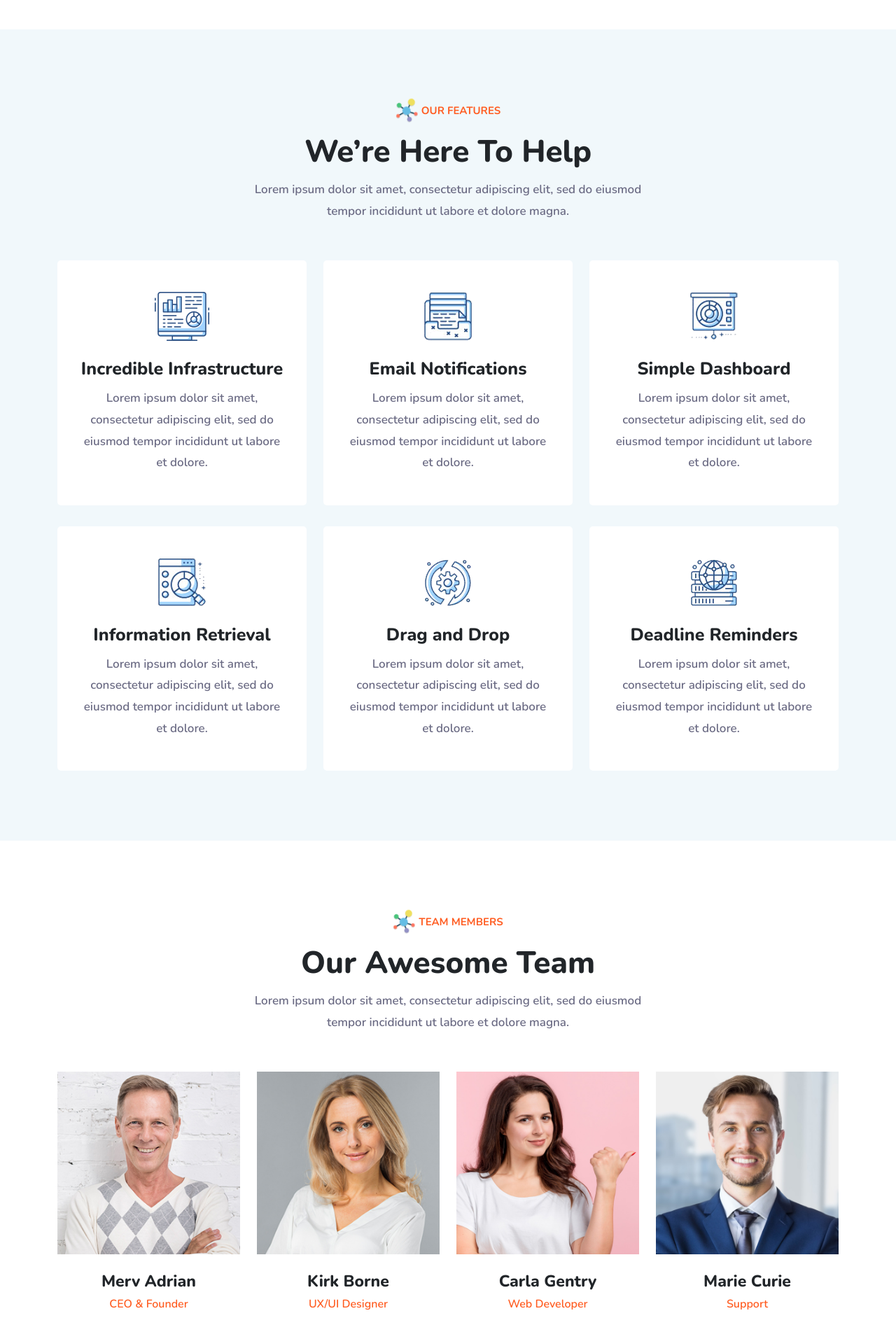
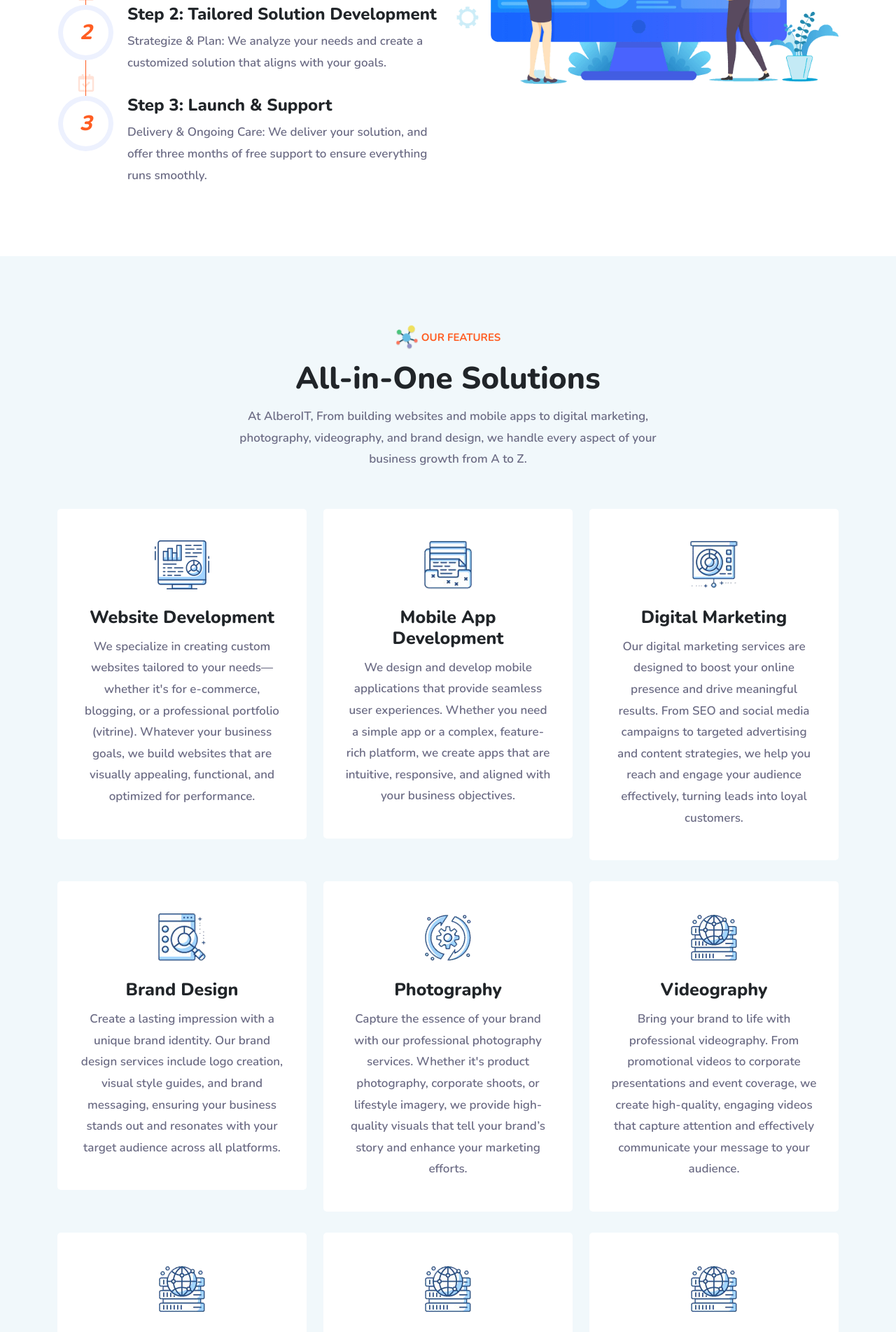
Before and after one commit to moezgrami97/DubaiITCompany, a Next.js app: page / in a window 1280 px wide. Shown: the part 2860-4763 px from the top of the page at 70% size. Built offline with nearby package versions, Linux system fonts and the light colour scheme.

Commit message:
hompage content update

```diff
--- a/src/app/page.tsx
+++ b/src/app/page.tsx
@@ -11,6 +11,8 @@ import Partner from "../components/ITServices/Partner";
 import OurBlog from "../components/ITServices/OurBlog";
 import ProjectStartArea from "../components/ITServices/ProjectStartArea";
 import Footer from "../components/Layouts/Footer";
+import WhyChooseUs from "../components/AboutUs/WhyChooseUs";
+
 import { SpeedInsights } from "@vercel/speed-insights/next"
 
 export default function Home() {
@@ -24,22 +26,26 @@ export default function Home() {
 
       <OurServices />
 
+      <WhyChooseUs />
+
       <OurFeatures />
 
-      <TeamMember />
+      {/* <TeamMember /> */}
 
-      <RecentProjects />
+      {/* <RecentProjects /> */}
 
-      <Pricing />
+      {/* <Pricing /> */}
 
-      <Testimonials />
+      {/* <Testimonials /> */}
 
-      <Partner />
-
-      <OurBlog />
+      {/* <Partner /> */}
 
       <ProjectStartArea />
+
+      {/* <OurBlog /> */}
+
       <SpeedInsights />
+
       <Footer />
 
     </>
--- a/src/components/AboutUs/WhyChooseUs.tsx
+++ b/src/components/AboutUs/WhyChooseUs.tsx
@@ -18,40 +18,36 @@ const WhyChooseUs: React.FC = () => {
                     width={32}
                     height={34}
                   />
-                  People Love Us
+                  Scrum Methodology
                 </span>
 
-                <h2>Why Choose Us?</h2>
+                <h2>Our Approach</h2>
                 <p>
-                  Lorem ipsum dolor sit amet, consectetur adipiscing elit, sed
-                  do eiusmod tempor incididunt ut labore et dolore magna.
+                  We listen to our clients, analyze their business needs, and propose the most effective solutions. Throughout the process, we keep our clients informed with weekly meetings to track progress. After delivery, we provide three months of free support to ensure everything runs smoothly.
                 </p>
 
                 <div className="inner-box">
                   <div className="single-item">
                     <div className="count-box">1</div>
-                    <h3>Data for All Your People</h3>
+                    <h3>Step 1: Contact Us</h3>
                     <p>
-                      Dolor sit amet consectetur elit eiusmod tempor incidi dunt
-                      labore dolore magna aliqua enim.
+                    Get in touch: Request a free consultation to discuss your business needs with our expert team.
                     </p>
                   </div>
 
                   <div className="single-item">
                     <div className="count-box">2</div>
-                    <h3>A New Breed of AI</h3>
+                    <h3>Step 2: Tailored Solution Development</h3>
                     <p>
-                      Dolor sit amet consectetur elit eiusmod tempor incidi dunt
-                      labore dolore magna aliqua enim.
+                    Strategize & Plan: We analyze your needs and create a customized solution that aligns with your goals.
                     </p>
                   </div>
 
                   <div className="single-item">
                     <div className="count-box">3</div>
-                    <h3>Analytics Business</h3>
+                    <h3>Step 3: Launch & Support</h3>
                     <p>
-                      Dolor sit amet consectetur elit eiusmod tempor incidi dunt
-                      labore dolore magna aliqua enim.
+                    Delivery & Ongoing Care: We deliver your solution, and offer three months of free support to ensure everything runs smoothly.
                     </p>
                   </div>
                 </div>
--- a/src/components/ITServices/OurFeatures.tsx
+++ b/src/components/ITServices/OurFeatures.tsx
@@ -25,10 +25,9 @@ const OurFeatures: React.FC = () => {
               Our Features
             </span>
 
-            <h2>We’re Here To Help</h2>
+            <h2>All-in-One Solutions</h2>
             <p>
-              Lorem ipsum dolor sit amet, consectetur adipiscing elit, sed do
-              eiusmod tempor incididunt ut labore et dolore magna.
+            At AlberoIT, From building websites and mobile apps to digital marketing, photography, videography, and brand design, we handle every aspect of your business growth from A to Z.
             </p>
           </div>
 
@@ -49,10 +48,9 @@ const OurFeatures: React.FC = () => {
                     height={70}
                   />
                 </div>
-                <h3>Incredible Infrastructure</h3>
+                <h3>Website Development</h3>
                 <p>
-                  Lorem ipsum dolor sit amet, consectetur adipiscing elit, sed
-                  do eiusmod tempor incididunt ut labore et dolore.
+                We specialize in creating custom websites tailored to your needs—whether it's for e-commerce, blogging, or a professional portfolio (vitrine). Whatever your business goals, we build websites that are visually appealing, functional, and optimized for performance.
                 </p>
               </div>
             </div>
@@ -73,10 +71,9 @@ const OurFeatures: React.FC = () => {
                     height={70}
                   />
                 </div>
-                <h3>Email Notifications</h3>
+                <h3>Mobile App Development</h3>
                 <p>
-                  Lorem ipsum dolor sit amet, consectetur adipiscing elit, sed
-                  do eiusmod tempor incididunt ut labore et dolore.
+                  We design and develop mobile applications that provide seamless user experiences. Whether you need a simple app or a complex, feature-rich platform, we create apps that are intuitive, responsive, and aligned with your business objectives.
                 </p>
               </div>
             </div>
@@ -97,10 +94,9 @@ const OurFeatures: React.FC = () => {
                     height={70}
                   />
                 </div>
-                <h3>Simple Dashboard</h3>
+                <h3>Digital Marketing</h3>
                 <p>
-                  Lorem ipsum dolor sit amet, consectetur adipiscing elit, sed
-                  do eiusmod tempor incididunt ut labore et dolore.
+                  Our digital marketing services are designed to boost your online presence and drive meaningful results. From SEO and social media campaigns to targeted advertising and content strategies, we help you reach and engage your audience effectively, turning leads into loyal customers.
                 </p>
               </div>
             </div>
@@ -121,10 +117,9 @@ const OurFeatures: React.FC = () => {
                     height={70}
                   />
                 </div>
-                <h3>Information Retrieval</h3>
+                <h3>Brand Design</h3>
                 <p>
-                  Lorem ipsum dolor sit amet, consectetur adipiscing elit, sed
-                  do eiusmod tempor incididunt ut labore et dolore.
+                  Create a lasting impression with a unique brand identity. Our brand design services include logo creation, visual style guides, and brand messaging, ensuring your business stands out and resonates with your target audience across all platforms.
                 </p>
               </div>
             </div>
@@ -145,10 +140,33 @@ const OurFeatures: React.FC = () => {
                     height={70}
                   />
                 </div>
-                <h3>Drag and Drop</h3>
+                <h3>Photography</h3>
                 <p>
-                  Lorem ipsum dolor sit amet, consectetur adipiscing elit, sed
-                  do eiusmod tempor incididunt ut labore et dolore.
+                  Capture the essence of your brand with our professional photography services. Whether it's product photography, corporate shoots, or lifestyle imagery, we provide high-quality visuals that tell your brand’s story and enhance your marketing efforts.
+                </p>
+
+              </div>
+            </div>
+
+            <div
+              className="col-lg-4 col-sm-6"
+              data-aos="fade-up"
+              data-aos-duration="800"
+              data-aos-delay="600"
+              data-aos-once="true"
+            >
+              <div className="single-services-item-box">
+                <div className="icon">
+                  <Image
+                    src="/img/services/service-icon6.png"
+                    alt="image"
+                    width={78}
+                    height={70}
+                  />
+                </div>
+                <h3>Videography</h3>
+                <p>
+                  Bring your brand to life with professional videography. From promotional videos to corporate presentations and event coverage, we create high-quality, engaging videos that capture attention and effectively communicate your message to your audience.
                 </p>
               </div>
             </div>
@@ -169,11 +187,60 @@ const OurFeatures: React.FC = () => {
                     height={70}
                   />
                 </div>
-                <h3>Deadline Reminders</h3>
+                <h3>Cybersecurity</h3>
                 <p>
-                  Lorem ipsum dolor sit amet, consectetur adipiscing elit, sed
-                  do eiusmod tempor incididunt ut labore et dolore.
+                  Safeguard your digital assets with our expert cybersecurity services. We offer comprehensive solutions including threat detection, risk assessments, data protection, and incident response. Our specialized penetration testing identifies vulnerabilities before attackers can exploit them—ensuring your systems remain secure, resilient, and compliant.
                 </p>
+
+              </div>
+            </div>
+
+            <div
+              className="col-lg-4 col-sm-6"
+              data-aos="fade-up"
+              data-aos-duration="800"
+              data-aos-delay="600"
+              data-aos-once="true"
+            >
+              <div className="single-services-item-box">
+                <div className="icon">
+                  <Image
+                    src="/img/services/service-icon6.png"
+                    alt="image"
+                    width={78}
+                    height={70}
+                  />
+                </div>
+                <h3>E-commerce solution</h3>
+                <p>
+                Launch and grow your online business with our end-to-end eCommerce solutions. From custom storefront design and secure payment integration to inventory management and user experience optimization, we deliver scalable platforms tailored to your brand and customers.
+                </p>
+
+              </div>
+            </div>
+
+
+            <div
+              className="col-lg-4 col-sm-6"
+              data-aos="fade-up"
+              data-aos-duration="800"
+              data-aos-delay="600"
+              data-aos-once="true"
+            >
+              <div className="single-services-item-box">
+                <div className="icon">
+                  <Image
+                    src="/img/services/service-icon6.png"
+                    alt="image"
+                    width={78}
+                    height={70}
+                  />
+                </div>
+                <h3>Content Writing</h3>
+                <p>
+                  Safeguard your digital assets with our expert cybersecurity services. We offer comprehensive solutions including threat detection, risk assessments, data protection, and incident response. Our specialized penetration testing identifies vulnerabilities before attackers can exploit them—ensuring your systems remain secure, resilient, and compliant.
+                </p>
+
               </div>
             </div>
           </div>
--- a/src/components/ITServices/OurServices.tsx
+++ b/src/components/ITServices/OurServices.tsx
@@ -79,7 +79,7 @@ const OurServices: React.FC = () => {
       {/* End Service Left Image Style */}
 
       {/* Service Right Image Style */}
-      <div className="our-mission-area pb-100">
+      {/* <div className="our-mission-area pb-100">
         <div className="container-fluid">
           <div className="row align-items-center">
             <div className="col-lg-6 col-md-12">
@@ -129,7 +129,7 @@ const OurServices: React.FC = () => {
             </div>
           </div>
         </div>
-      </div>
+      </div> */}
       {/* End Service Right Image Style */}
     </>
   );
--- a/src/components/ITServices/ProjectStartArea.tsx
+++ b/src/components/ITServices/ProjectStartArea.tsx
@@ -23,10 +23,9 @@ const ProjectStartArea: React.FC = () => {
 
             <div className="col-lg-6 col-md-12">
               <div className="project-start-content">
-                <h2>We Like to Start Your Project With Us</h2>
+                <h2>We'd Love to Start Your Project With Us</h2>
                 <p>
-                  Lorem ipsum dolor sit amet, consectetur adipiscing elit, sed
-                  do eiusmod tempor incididunt ut labore et dolore magna.
+                Ready to bring your vision to life? Whether you're building a brand, launching a new product, or growing your digital presence, we're here to help. Let’s collaborate to create something impactful and tailored to your goals.
                 </p>
 
                 <Link href="/contact" className="default-btn">
```
Also changed, not shown: src/components/Layouts/Footer.tsx (+6 -8 lines).
